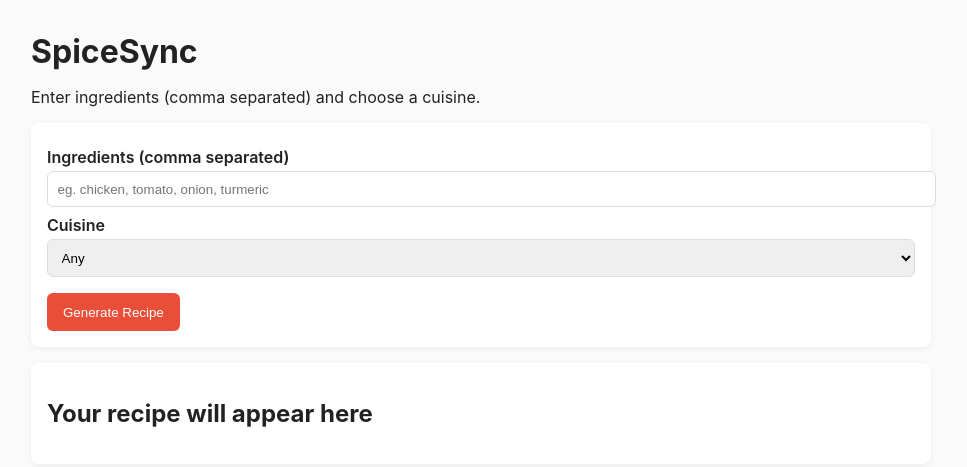
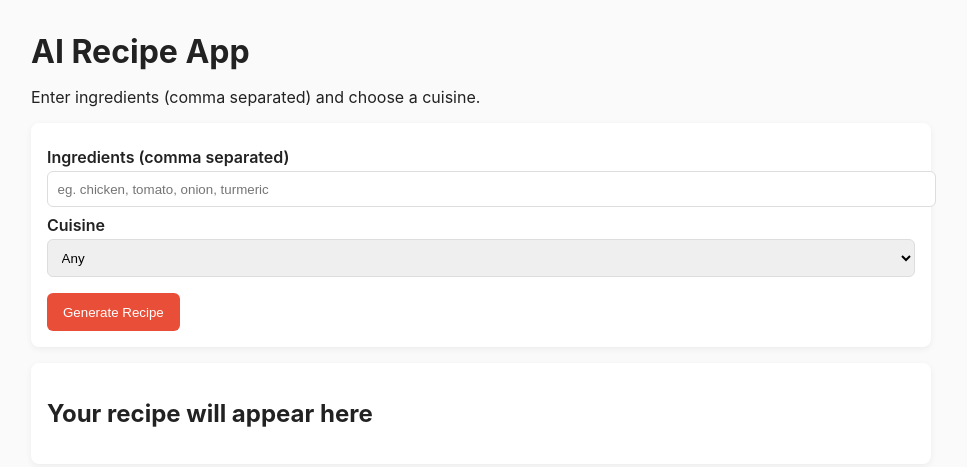
Before and after one commit to cameronsmorgan/AIRecipeApp, a plain HTML site: page public/index.html in a window 1280 px wide. Shown: the whole page, without its empty margins (159-1126 px from the left). Drawn offline with Linux system fonts and the light colour scheme.

Commit message:
Update index.html

```diff
--- a/public/index.html
+++ b/public/index.html
@@ -8,7 +8,7 @@
 </head>
 <body>
   <main class="container">
-    <h1>SpiceSync</h1>
+    <h1>AI Recipe App</h1>
     <p>Enter ingredients (comma separated) and choose a cuisine.</p>
 
     <div class="card">
```
